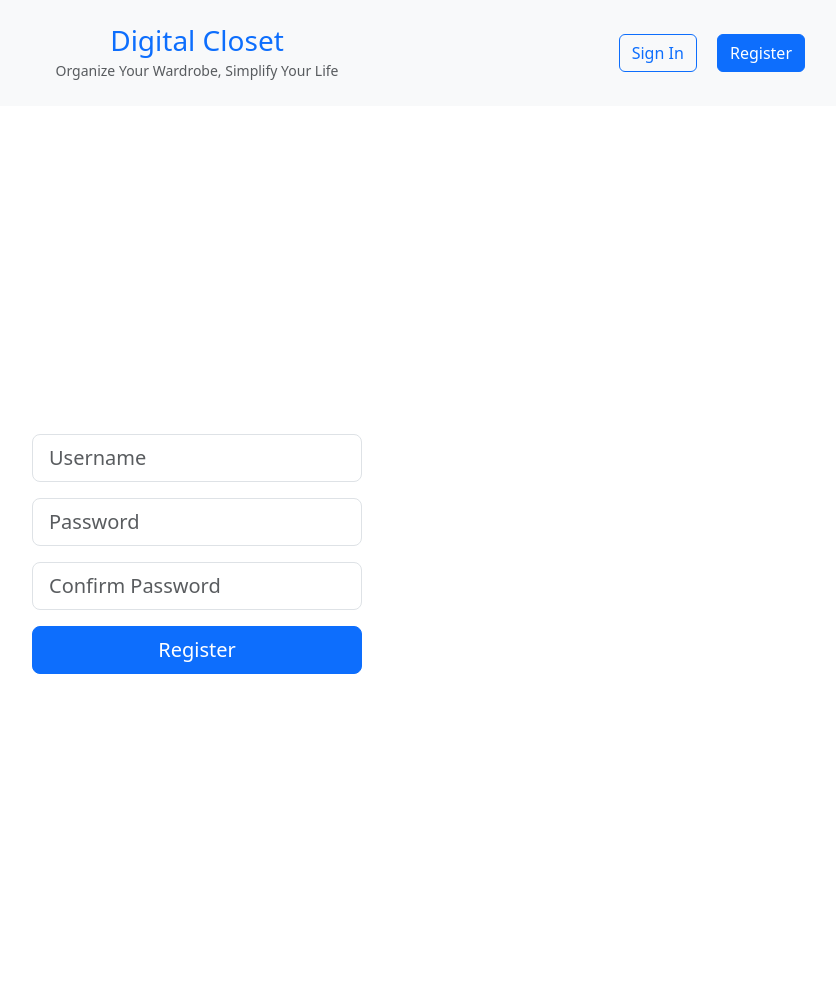
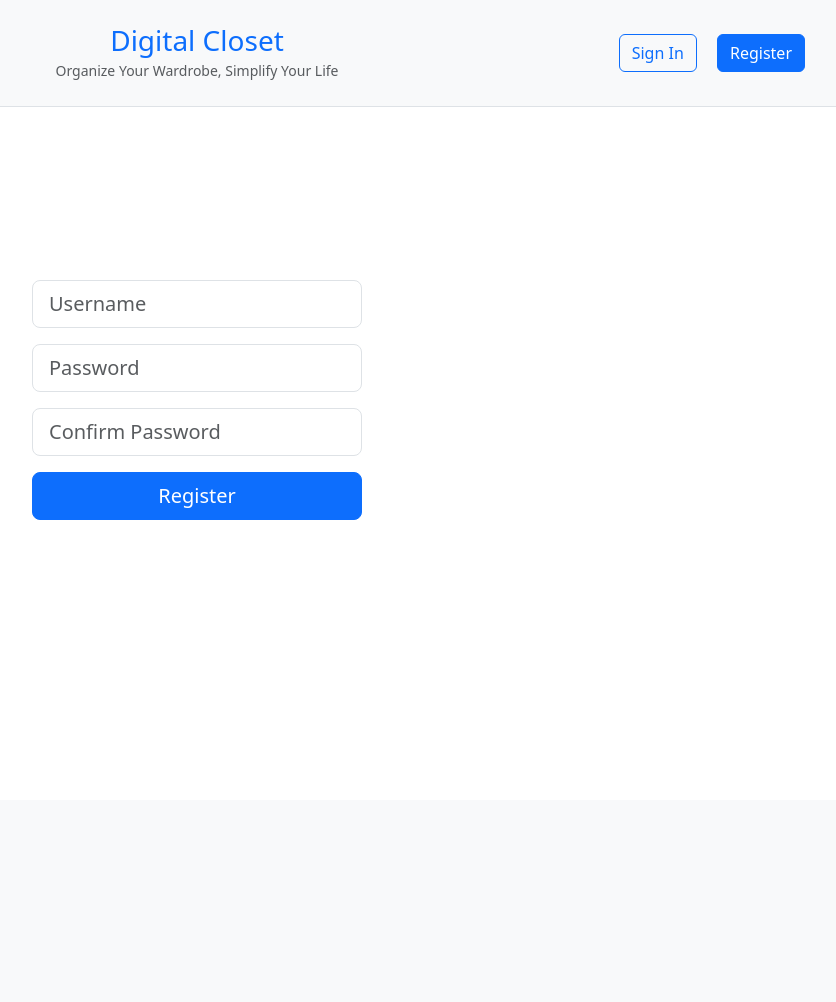
Before and after one commit to FredDan05/Final-Project, a Flask app: page /register in a window 1280 px wide. Shown: the whole page, without its empty margins (443-1279 px from the left). After the commit the page ends 520 px from the top, so only its background shows below. Run offline with Flask 3, Linux system fonts and the light colour scheme; some libraries are stand-ins or nearby versions.

Commit message:
Enhance auth layout: Add fixed navbar and prevent scrolling on auth pages

```diff
--- a/static/css/styles.css
+++ b/static/css/styles.css
@@ -76,3 +76,21 @@
     top: 50%;
     transform: translateY(-50%);
 }
+
+.auth-navbar {
+    position: absolute;
+    top: 0;
+    left: 0;
+    width: 100%;
+    background-color: white;
+    border-bottom: 1px solid #dee2e6;
+    z-index: 1000;
+}
+
+.auth-content {
+    height: 100vh;
+    display: flex;
+    align-items: center;
+    justify-content: center;
+    overflow: hidden;
+}
--- a/templates/auth_layout.html
+++ b/templates/auth_layout.html
@@ -8,7 +8,7 @@
     <link href="/static/css/styles.css" rel="stylesheet">
 </head>
 <body>
-    <nav class="navbar navbar-expand-lg navbar-light bg-light">
+    <nav class="auth-navbar navbar navbar-light bg-light">
         <div class="navbar-container">
             <div class="brand-center">
                 <a class="text-decoration-none" href="/">
@@ -23,7 +23,7 @@
         </div>
     </nav>
 
-    <main class="container py-5">
+    <main class="auth-content">
         {% block main %}{% endblock %}
     </main>
 
```
